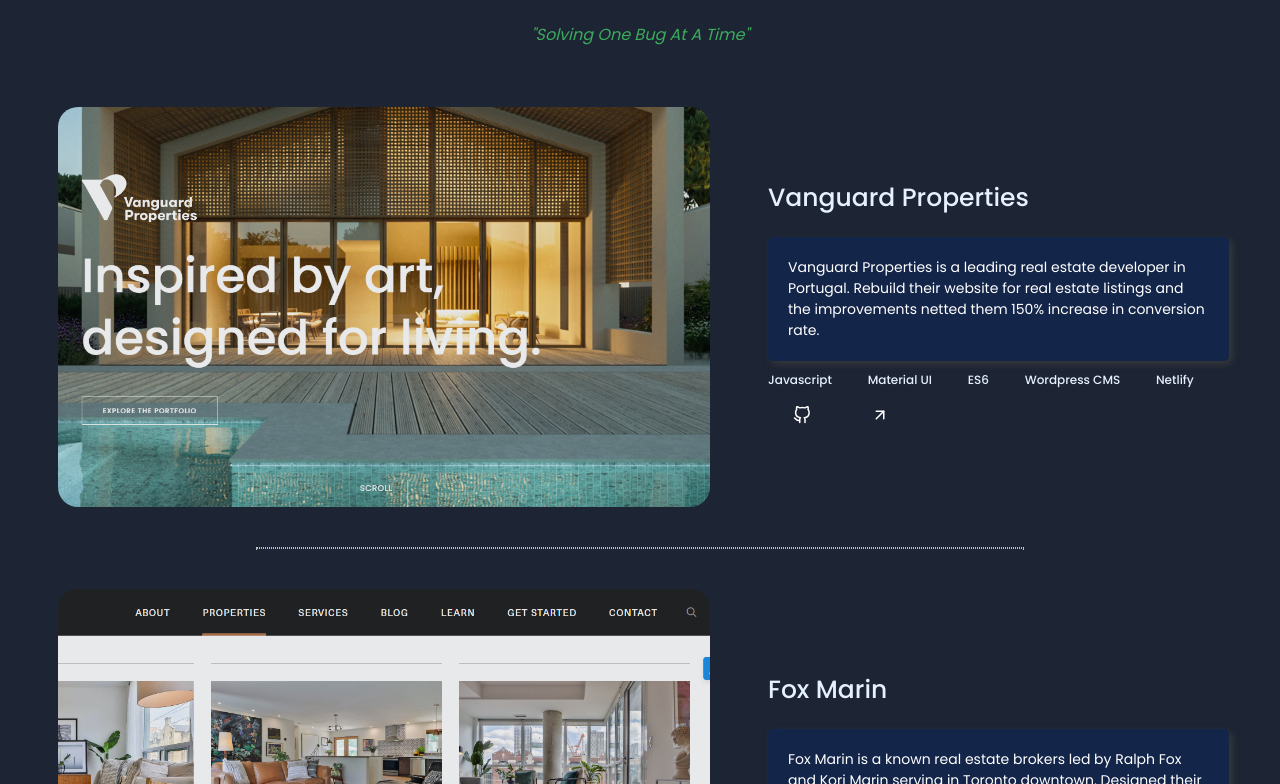
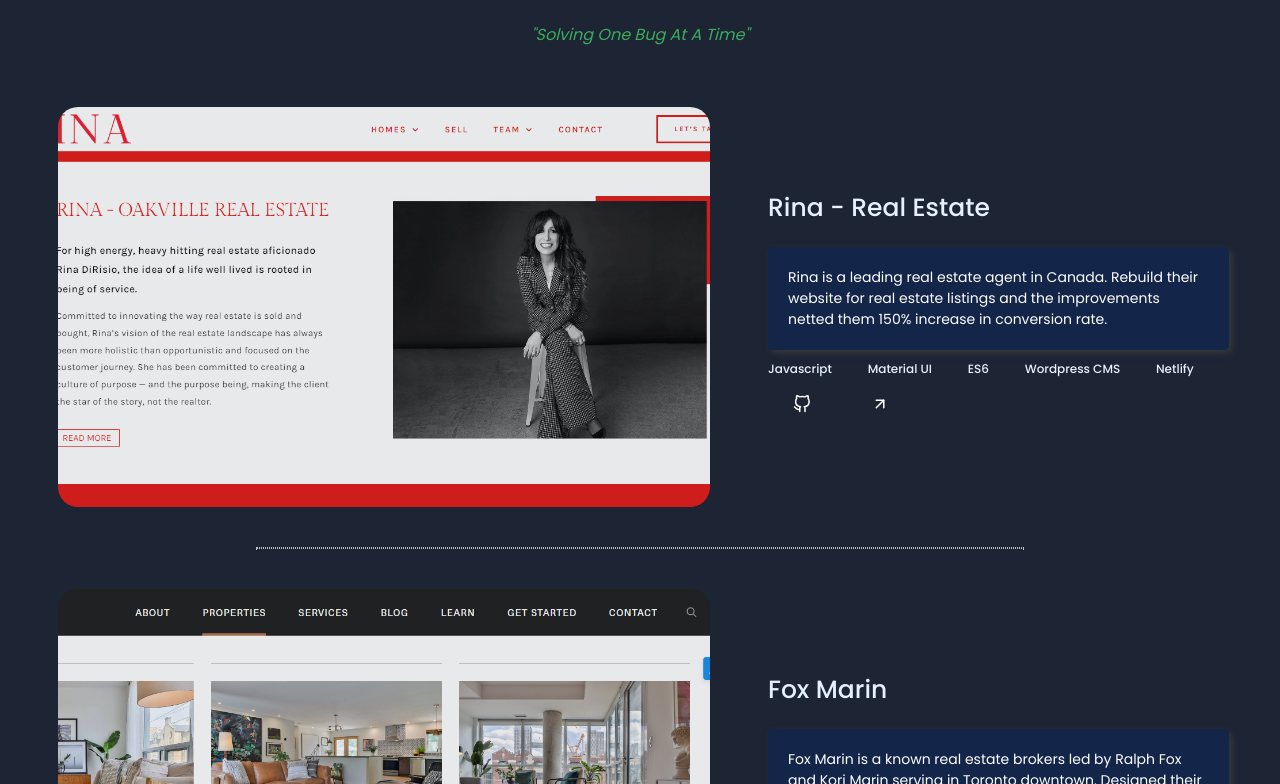
Before and after one commit to codesabhi/abhishek-portfolio, a React (Create React App) app: page / in a window 1280 px wide. Shown: the part 2376-3160 px from the top of the page. Built offline with nearby package versions, Linux system fonts and the light colour scheme; a web font is replaced by a local one.

Commit message:
projects update

```diff
--- a/src/components/testimonials/Testimonial.js
+++ b/src/components/testimonials/Testimonial.js
@@ -30,8 +30,8 @@
 
                 <div className='testDivOne'>
                     <p className='testdescOne testAll' style={darkMode ? {} : {color: 'white'}}>Our old website was terrible. I don't think it ever generated a lead for our sales team. Abhishek built a new site from the ground up, and we're extremely happy with it. Within 90 days we've generated 45+ new leads. I'd definitely recommend Abhishek.</p>
-                    <h2 className='testOwner' style={darkMode ? {} : {color: 'white'}}>Jose Cardoso</h2>
-                    <p className='testProfile'>CEO, Vanguard Properties</p>
+                    <h2 className='testOwner' style={darkMode ? {} : {color: 'white'}}>Rina DiRisio</h2>
+                    <p className='testProfile'>CEO, Rina.ca</p>
                 </div>
 
                 <div className='testDivOne'>
--- a/src/data.js
+++ b/src/data.js
@@ -11,12 +11,12 @@
 
   {
     id: 1,
-    title: "Vanguard Properties",
-    img: './images/Vanguard.png',
-    link: "https://www.vangproperties.com/en/",
-    desc: "Vanguard Properties is a leading real estate developer in Portugal. Rebuild their website for real estate listings and the improvements netted them 150% increase in conversion rate.",
+    title: "Rina - Real Estate",
+    img: './images/Rina.png',
+    link: "https://rina.ca/",
+    desc: "Rina is a leading real estate agent in Canada. Rebuild their website for real estate listings and the improvements netted them 150% increase in conversion rate.",
     tech: ["Javascript", "Material UI", "ES6", "Wordpress CMS", "Netlify"],
-    gitlink: "https://www.vangproperties.com/en/",
+    gitlink: "https://rina.ca/",
   },
 
   {
```
Also changed, not shown: public/images/Rina.png (added).
